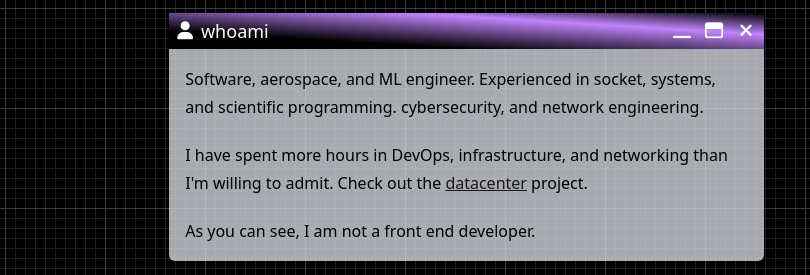
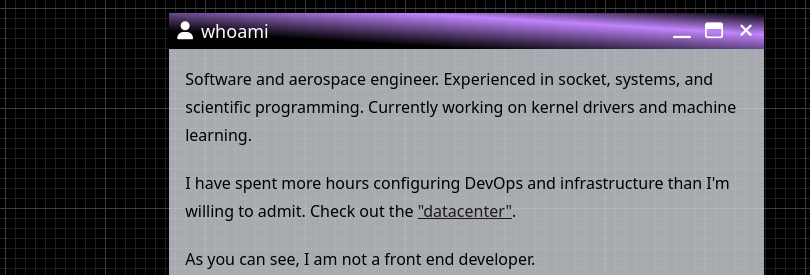
Before and after one commit to alexbazzi/website, a website: page build_production/index.html in a window 1280 px wide. Shown: the part 197-472 px from the top of the page, 0-810 px from the left. Drawn offline with nearby package versions, Linux system fonts and the light colour scheme; no server answers.

Commit message:
Edit index

```diff
--- a/build_production/index.html
+++ b/build_production/index.html
@@ -9,7 +9,7 @@
     <script src="//unpkg.com/alpinejs" defer></script>
     <title>xBazzi</title>
     <link rel="stylesheet" href="/assets/build/css/main.css?id=0b85ce641fd677e8c2f140c1b71cbbe5">
-    <script src="https://kit.fontawesome.com/6faa1ef8ce.js" crossorigin="anonymous"></script>
+    <script src="https://kit.fontawesome.com/6faa1ef8ce.js" ></script>
     <script defer src="/assets/build/js/main.js?id=87e20e630f0ef874f012ef2d57511382"></script>
 </head>
 
@@ -61,19 +61,20 @@
     </div>
     <div x-show="!minimized" x-transition.duration.250ms class="prose text-black prose-stone p-4" title="whoami" padding="0" margin="1" icon="user">
         <p>
-                    Software, aerospace, and ML engineer. Experienced in socket,
-                    systems, and scientific programming.
-                    cybersecurity, and network engineering.
+                    Software and aerospace engineer. Experienced in socket,
+                    systems, and scientific programming. Currently working on kernel drivers
+                    and machine learning.
                 </p>
                 <p>
-                    I have spent more hours in DevOps, infrastructure, and networking than I'm willing
-                    to admit. Check out the <a href="/projects/datacenter">datacenter</a> project.
+                    I have spent more hours configuring DevOps and infrastructure than I'm willing
+                    to admit. Check out the <a href="/projects/datacenter">"datacenter"</a>.
                 </p>
                 <p>
                     As you can see, I am not a front end developer.
                 </p>
     </div>
 </div>
+
 
             <div
     x-data="{
@@ -138,6 +139,7 @@
                                     </div>
     </div>
 </div>
+
 
             <div
     x-data="{
```
Also changed, not shown: build_production/about/index.html (+1 -1 lines), build_production/blog/rvo/index.html (+1 -1 lines), build_production/projects/datacenter/index.html (+1 -1 lines), build_production/projects/website/index.html (+1 -1 lines), 1 other file.
